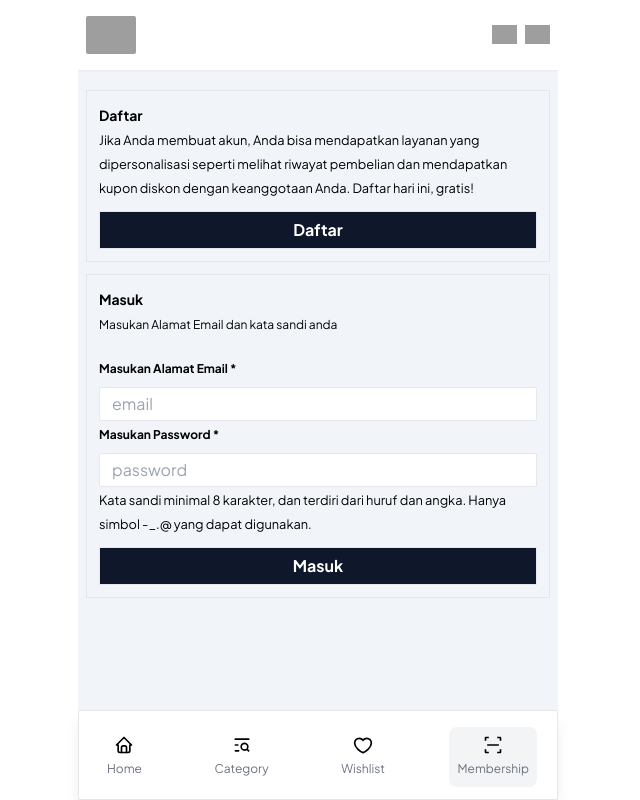
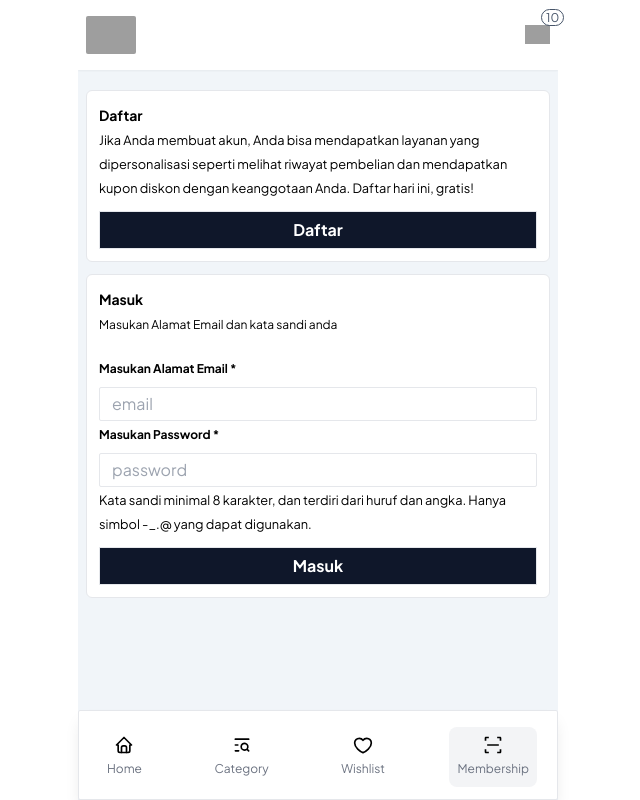
Before and after one commit to mahardikakdenie/uniqlo-theme, a Nuxt app: page /membership in a window 1280 px wide. Shown: the whole page, without its empty margins (322-962 px from the left). Built offline with nearby package versions, Linux system fonts and the light colour scheme; grey boxes are pictures that could not be loaded.

Commit message:
breadcrumb

```diff
--- a/app.vue
+++ b/app.vue
@@ -2,17 +2,19 @@
 	<div class="container bg-slate-100">
 		<div class="relative z-10">
 			<!-- Navbar -->
-			<nav class="bg-white px-2 py-4 shadow-sm">
+			<nav class="bg-white px-2 py-4 shadow-sm relative">
 				<div class="flex justify-between">
 					<div class="flex items-center">
 						<img src="/public/icons/logo.svg" class="rounded-sm" width="50" alt="">
 					</div>
-					<div class="flex items-center gap-2">
-						<div class="">
-							<img src="/public/icons/scan.svg" width="25" alt="">
-						</div>
-						<div class="">
+					<div class="relative flex items-center gap-2">
+						<button class="">
 							<img src="/public/icons/cart.svg" width="25" alt="">
+						</button>
+						<div class="fixed top-1 bottom-0 ml-4">
+							<span class="text-xs border px-1 text-slate-600 border-slate-600 rounded-xl">
+								10
+							</span>
 						</div>
 					</div>
 				</div>
--- a/pages/membership.vue
+++ b/pages/membership.vue
@@ -1,7 +1,7 @@
 <template>
     <div class="flex items-start h-full mt-5">
         <div class="px-2">
-            <div class="border p-3 mb-3">
+            <div class="border p-3 mb-3 bg-white rounded-md">
                 <div>
                     <div>
                         <span class="text-sm font-bold">
@@ -22,7 +22,7 @@
                     </div>
                 </div>
             </div>
-            <div class="border p-3">
+            <div class="border p-3 bg-white rounded-md">
                 <div>
                     <div>
                         <span class="text-sm font-bold">
--- a/pages/wishlist.vue
+++ b/pages/wishlist.vue
@@ -1,6 +1,11 @@
 <template>
     <div>
-        <div v-if="wishlistItems?.length > 0" class="border p-2">
+        <div v-if="wishlistItems?.length > 0" class="p-2">
+            <div>
+                <span class="text-md font-bold capitalize">
+                    wishlist
+                </span>
+            </div>
             <div>
                 <span class="text-xs">
                     {{ wishlistItems?.length }} Items
@@ -8,7 +13,7 @@
             </div>
             <div>
                 <ul>
-                    <li>
+                    <li class="bg-white">
                         <div class="flex justify-between">
                             <div class="p-2 relative">
                                 <img
@@ -38,7 +43,7 @@
                                     </span>
                                 </div>
                             </div>
-                            <div>
+                            <div class="p-2">
                                 <button class="btn">
                                     <img src="/public/icons//wishlist-heart.svg" width="25" alt="">
                                 </button>
@@ -48,7 +53,7 @@
                 </ul>
             </div>
         </div>
-        <div v-if="wishlistItems?.length === 0" class="border p-2">
+        <div v-if="wishlistItems?.length === 0" class="p-2">
             <span class="text-xs font-bold">
                 O Items
             </span>
@@ -61,7 +66,7 @@
                 <small>Press the heart mark to add items on your wish list.</small>
             </div>
         </div>
-        <div class="border grid-cols-2 grid p-2 gap-2 mt-4">
+        <div class="grid-cols-2 grid p-2 gap-2 mt-4">
             <button class="border py-2 px-2 bg-slate-800 text-white font-bold hover:bg-slate-700">
                 Masuk
             </button>
```
